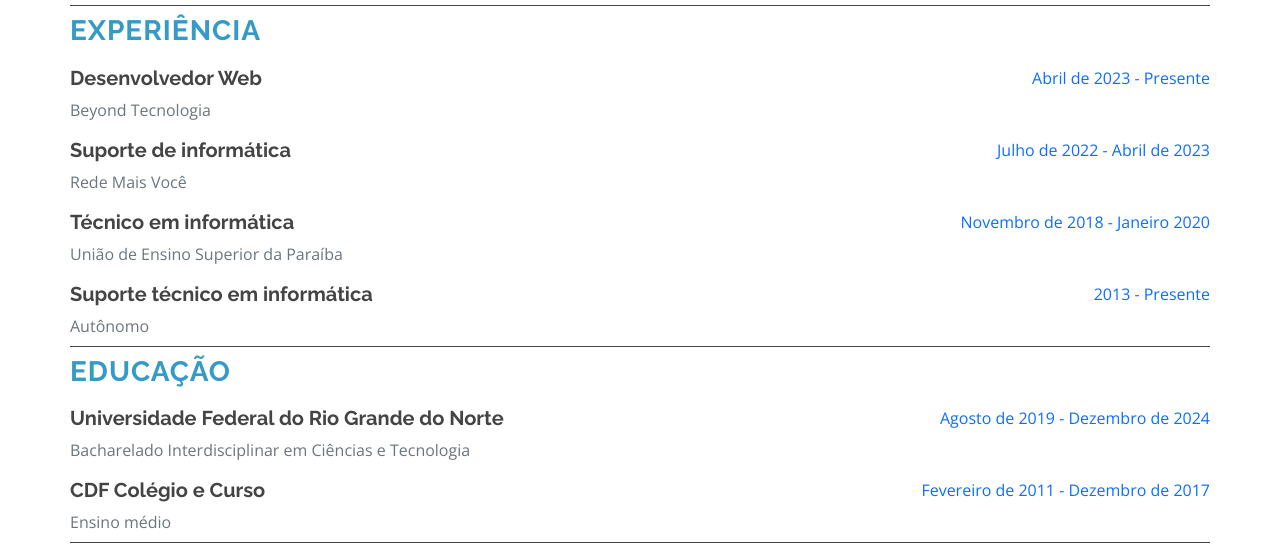
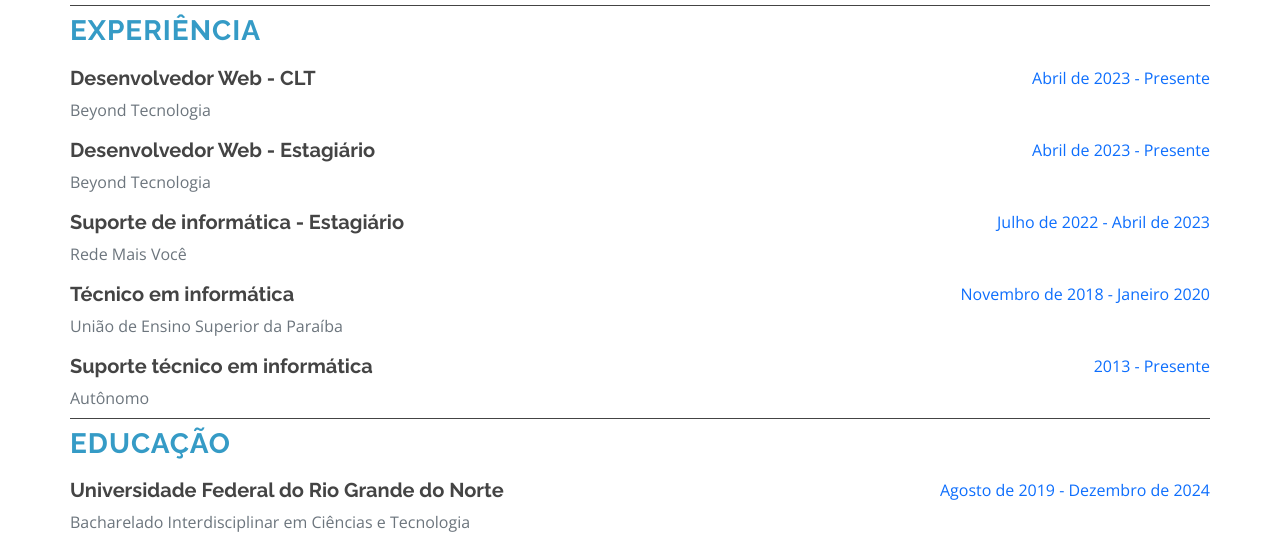
Before and after one commit to jvsouz4/jvsouz4.github.io, a plain HTML site: page index.html in a window 1280 px wide. Shown: the part 1219-1766 px from the top of the page. Drawn offline with nearby package versions, Linux system fonts and the light colour scheme.

Commit message:
Salavando alterações

```diff
--- a/index.html
+++ b/index.html
@@ -105,14 +105,21 @@
                   <h3 class="mb-2 pb-10 formatar">Experiência</h3>
                   <div class="d-flex flex-column flex-md-row justify-content-between mb-2">
                     <div class="flex-grow-1">
-                      <h4 class="lead fw-bold mb-2">Desenvolvedor Web</h4>
+                      <h4 class="lead fw-bold mb-2">Desenvolvedor Web - CLT</h4>
                       <div class="subheading text-secondary mb-2">Beyond Tecnologia</div>
                     </div>
                     <div class="flex-shrink-0"><span class="text-primary">Abril de 2023 - Presente</span></div>
                   </div>
                   <div class="d-flex flex-column flex-md-row justify-content-between mb-2">
                     <div class="flex-grow-1">
-                      <h4 class="lead fw-bold mb-2">Suporte de informática</h4>
+                      <h4 class="lead fw-bold mb-2">Desenvolvedor Web - Estagiário</h4>
+                      <div class="subheading text-secondary mb-2">Beyond Tecnologia</div>
+                    </div>
+                    <div class="flex-shrink-0"><span class="text-primary">Abril de 2023 - Presente</span></div>
+                  </div>
+                  <div class="d-flex flex-column flex-md-row justify-content-between mb-2">
+                    <div class="flex-grow-1">
+                      <h4 class="lead fw-bold mb-2">Suporte de informática - Estagiário</h4>
                       <div class="subheading text-secondary mb-2">Rede Mais Você</div>
                     </div>
                     <div class="flex-shrink-0"><span class="text-primary">Julho de 2022 - Abril de 2023</span></div>
```
Also changed, not shown: assets/css/style.css (+13 -36 lines).
